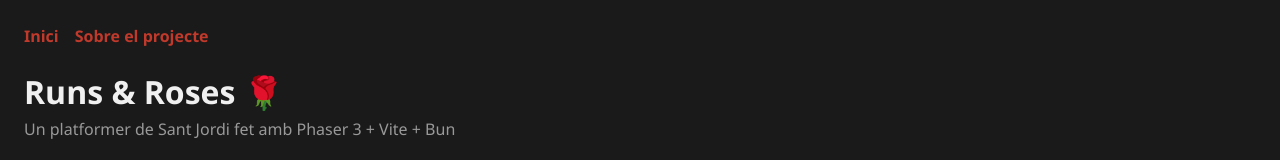
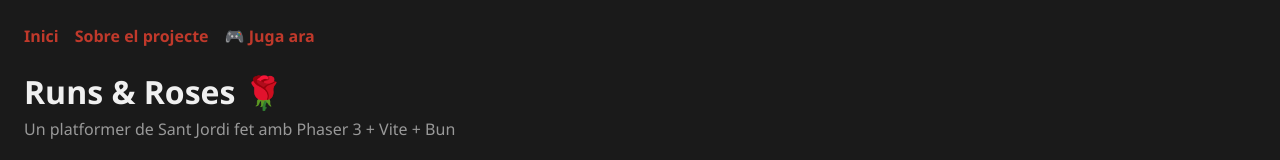
Before and after one commit to mmili24/webreel-runs-and-roses, a plain HTML site: page index.html in a window 1280 px wide. Shown: the top 160 px of the page. Drawn offline with Linux system fonts and the light colour scheme; no server answers.

Commit message:
Add link to play the game on Vercel

```diff
--- a/index.html
+++ b/index.html
@@ -13,6 +13,7 @@
     <nav>
       <a href="index.html">Inici</a>
       <a href="about.html">Sobre el projecte</a>
+      <a href="https://sant-jordi-one.vercel.app/" target="_blank" rel="noopener">🎮 Juga ara</a>
     </nav>
     <h1>Runs & Roses 🌹</h1>
     <p>Un platformer de Sant Jordi fet amb Phaser 3 + Vite + Bun</p>
```
